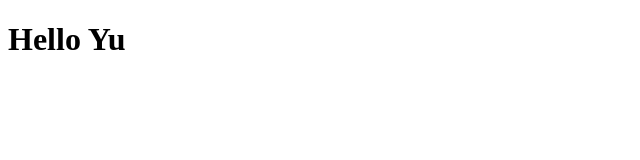
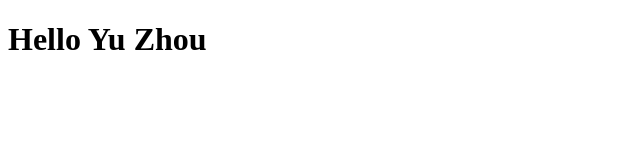
Before and after one commit to yuzhoux/WebDev, a plain HTML site: page site/index.html in a window 1280 px wide. Shown: the whole page, without its empty margins (0-640 px from the left). Drawn offline with Linux system fonts and the light colour scheme.

Commit message:
A Git Desktop Push
A git desktop push

```diff
--- a/site/index.html
+++ b/site/index.html
@@ -4,6 +4,6 @@
 	<title>Hello Coursera</title>
 </head>
 <body>
-<h1> Hello Yu</h1>
+<h1> Hello Yu Zhou</h1>
 </body>
 </html>
```
